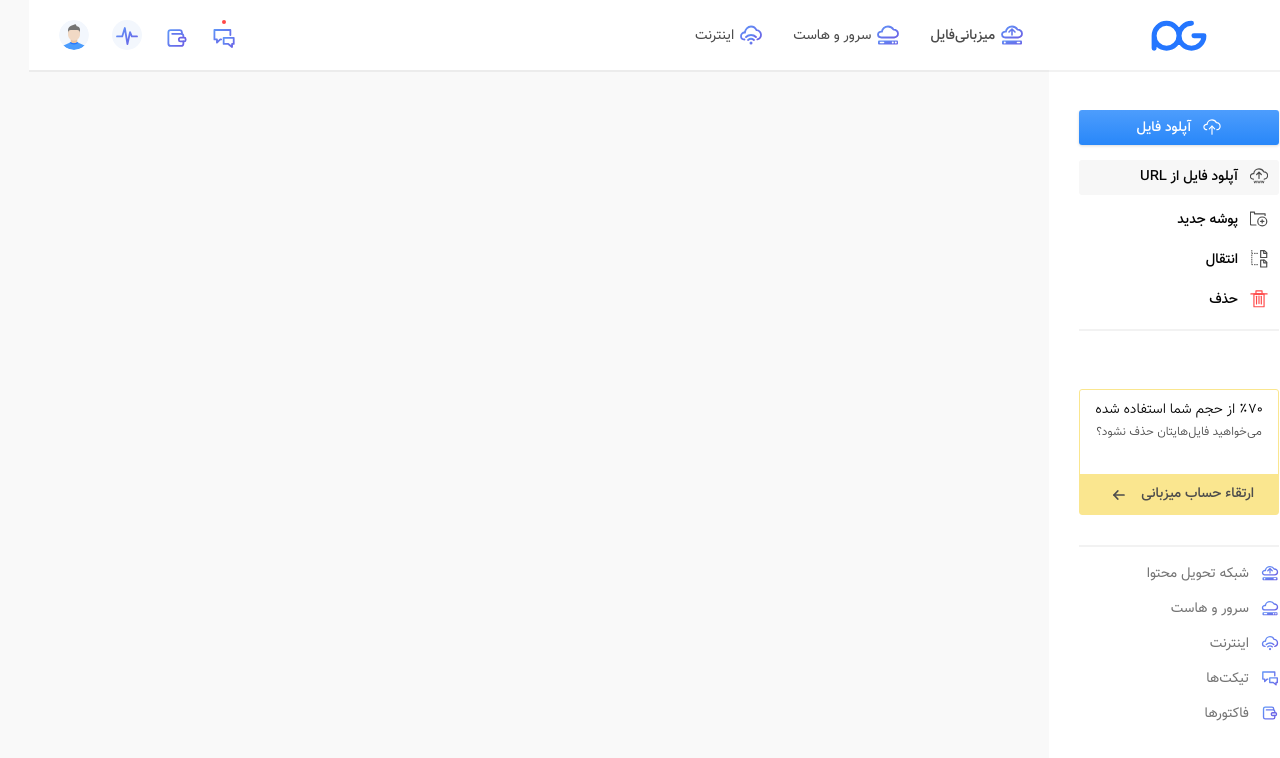
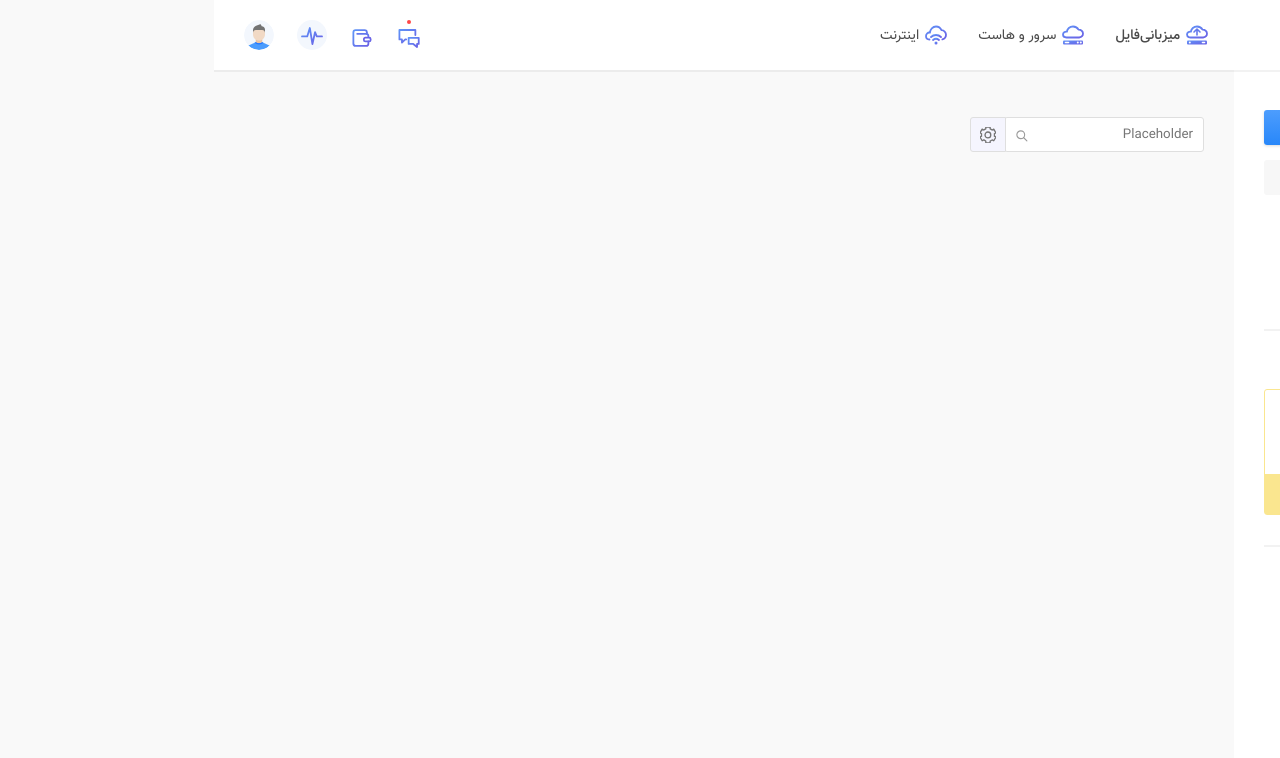
Before and after one commit to cventix/blueberry-cfsui, a React (Create React App) app: page / in a window 1280 px wide. Shown: the top 758 px of the page. Built offline with nearby package versions, Linux system fonts and the light colour scheme.

Commit message:
bug fixed

```diff
--- a/src/components/Navbar/Navbar.tsx
+++ b/src/components/Navbar/Navbar.tsx
@@ -1,5 +1,5 @@
-// TODO - if has notification add hasNotif classname
-// TODO - current page has current classname
+// TODO: if has notification add hasNotif classname
+// TODO: current page has current classname
 
 import * as React from "react"
 
--- a/src/components/ui-elements/Input/Input.module.scss
+++ b/src/components/ui-elements/Input/Input.module.scss
@@ -18,6 +18,7 @@
 }
 
 .inputWrapper {
+	position: relative;
 
 	.label {
 		display: block;
@@ -30,7 +31,10 @@
 	.textInput {
 		@include input-theme;
 		border: 1px solid $input-border;
-		padding: 8px 10px;
+		padding-top: 8px;
+		padding-right: 10px;
+		padding-left: 10px;
+		padding-bottom: 8px;
 		margin-bottom: 6px;
 
 		&:hover {
@@ -39,6 +43,14 @@
 
 		&:focus {
 			border: 1px solid $lt-blue;
+		}
+
+		&.right {
+			padding-right: 36px;
+		}
+
+		&.left {
+			padding-left: 36px;
 		}
 	}
 
@@ -70,7 +82,15 @@
 		}
 	}
 
-	.hide {
-		display: none;
+	.withIcon {
+		position: absolute;
+		top: 10px;
+		width: 16px;
+
+		@if $body-dir == 'rtl' {
+			right: 10px;
+		} @else {
+			left: 10px;
+		}
 	}
 }
--- a/src/components/ui-elements/Input/Input.tsx
+++ b/src/components/ui-elements/Input/Input.tsx
@@ -17,6 +17,10 @@ export default interface Iprops {
 	message?: string;
 	error?: boolean;
 	success?: boolean
+	withIcon?: boolean;
+	icon?: string;
+	right?: boolean ;
+	left?: boolean ;
 	style?: object;
 }
 
@@ -28,6 +32,10 @@ export const TextInput = ({
 	message,
 	error = false,
 	success,
+	withIcon,
+	icon,
+	right,
+	left,
 	style}: Iprops) => {
 	return (
 		<div className={
@@ -37,11 +45,14 @@ export const TextInput = ({
 			} style={style}>
 			<label className={styles.label}>{label}</label>
 			<input type="text"
-			className={styles.textInput}
+			className={(withIcon && right) ? `${styles.textInput} ${styles.right}` :
+			(withIcon && left) ? `${styles.textInput} ${styles.left}` :
+			`${styles.textInput}`}
 			placeholder={placeholder}
 			disabled={disabled}
-			onChange={(e: any) =>  onChange && onChange(e.target.value)}
+			onChange={(e: any) => onChange && onChange(e.target.value)}
 			/>
+			<Icon className={withIcon  ? styles.withIcon : styles.hide} src={icon}/>
 			<span className={error ? styles.shoowErorrMsg : styles.hide}>
 				<Icon src={errorIcon} />
 				<span>{message}</span>
--- a/src/components/ui-elements/SearchInput/SearchInput.module.scss
+++ b/src/components/ui-elements/SearchInput/SearchInput.module.scss
@@ -21,4 +21,30 @@
 			margin-top: 10px;
 		}
 	}
+
+	.setting {
+		position: absolute;
+		top: 7px;
+		display: inline-block;
+		width: 36px;
+		height: $default-height;
+		background: #f5f5fe;
+		border: 1px solid $input-border;
+		text-align: center;
+
+
+		@if $body-dir == 'rtl' {
+			margin-right: -2px;
+			border-top-left-radius: $br-radius-sm;
+			border-bottom-left-radius: $br-radius-sm;
+		} @else {
+			margin-left: -2px;
+			border-top-right-radius: $br-radius-sm;
+			border-bottom-right-radius: $br-radius-sm;
+		}
+
+		> img {
+			margin-top: 9px;
+		}
+	}
 }
--- a/src/components/ui-elements/SearchInput/SearchInput.tsx
+++ b/src/components/ui-elements/SearchInput/SearchInput.tsx
@@ -4,22 +4,27 @@ import * as React from "react";
 import { TextInput } from "../Input/Input";
 import { Button } from "../Button/Button";
 import { Icon } from "../Icon";
+import { IconLink } from "../IconLink";
 
 // icons
 import searchIcon from "../../../images/search.svg";
+import settingIcon from "../../../images/setting.svg";
 
 // styles
 import styles from "./SearchInput.module.scss";
 
-export default interface Iprops { }
+export default interface Iprops {
+	withSetting?: boolean;
+}
 
-export const SearchInput = ({ }: Iprops) => {
+export const SearchInput = ({ withSetting = false }: Iprops) => {
 	return (
 		<div className={styles.searchInput}>
-		<TextInput placeholder="Placeholder" style={{ display: 'inline-block' }} />
-		<Button>
-			<Icon src={searchIcon} />
-		</Button>
+			<TextInput placeholder="Placeholder" style={{ display: 'inline-block' }} />
+			<Button>
+				<Icon src={searchIcon} />
+			</Button>
+			<IconLink icon={settingIcon} className={withSetting ? `${styles.setting}` : `${styles.hide}`} />
 		</div>
 	);
 };
--- a/src/containers/Home/App.tsx
+++ b/src/containers/Home/App.tsx
@@ -2,6 +2,7 @@ import React, { Component } from "react";
 import { Navbar } from "../../components/Navbar/Navbar";
 import { Sidebar } from "../../components/Sidebar/Sidebar";
 import { Main } from "../../components/Main/Main";
+import { SearchInput } from "../../components/ui-elements/SearchInput/SearchInput";
 import "./App.css";
 
 class App extends Component {
@@ -10,7 +11,7 @@ class App extends Component {
       <div>
         <Navbar />
         <Sidebar />
-        <Main></Main>
+        <Main><SearchInput withSetting={true}/></Main>
       </div>
     );
   }
--- a/src/styles/common.scss
+++ b/src/styles/common.scss
@@ -1,4 +1,4 @@
-// all links with icon (IconLink component)
+/* all links with icon (IconLink component) */
 .iconLink {
 	cursor: pointer;
 
@@ -6,3 +6,8 @@
 		vertical-align: middle;
 	}
 }
+
+/* hide items */
+.hide {
+	display: none;
+}
```
Also changed, not shown: src/images/setting.svg (added).
